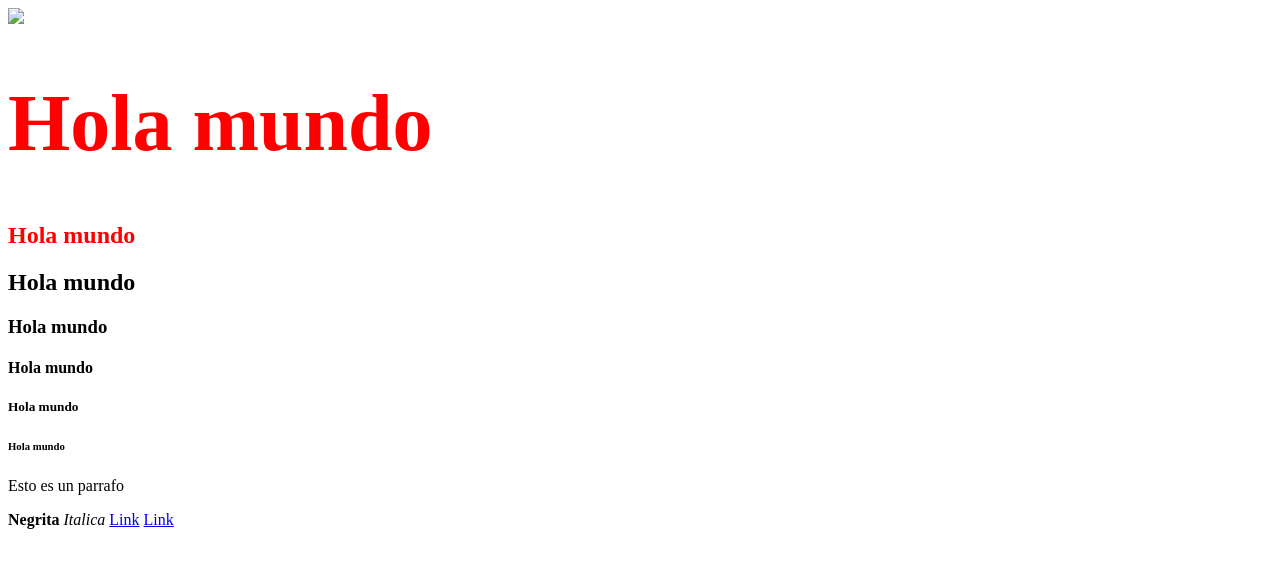
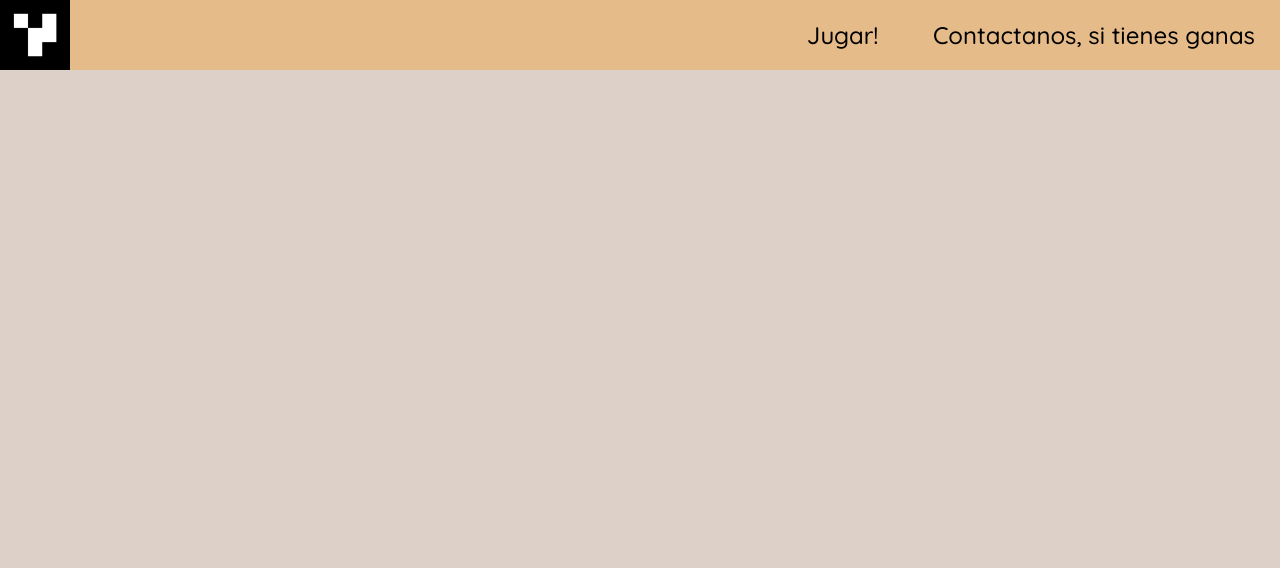
Before and after one commit to Margni-L04/labprog-grupo2, a plain HTML site: page TP 2/index.html in a window 1280 px wide. Drawn offline with Linux system fonts and the light colour scheme; files that its build step writes are made by us from their sources.

Commit message:
Comienzo de nav-bar

```diff
--- /dev/null
+++ b/TP 2/css/styles.css
@@ -0,0 +1,52 @@
+*{
+    margin: 0;
+    font-family: "EB Garamond", sans-serif;
+    font-optical-sizing: auto;
+}
+
+body {
+    background-color: #DDD0C8;
+}
+
+.header {
+    background-color: #e5bb89;
+    display: flex;
+    justify-content: space-between;
+    align-items: center;
+    height: 70px;
+    width: auto;
+}
+
+.logo {
+    height: 70px;
+    width: auto;
+}
+
+.aNav {
+    font-family: "Quicksand", sans-serif;
+    font-weight: 500;
+    font-size: 1.5em;
+    display: inline-block;
+    padding: 12.75px 25px;
+    text-decoration: none;
+    color: black;
+}
+
+a:visited {
+    color: black;
+}
+
+a:hover {
+    color: whitesmoke;
+    background-color: brown;
+    transition: color 0.25s ease;
+    transition: all 0.25s ease;
+    border-radius: 40px;
+}
+
+.cuadrado {
+    width: 60px;
+    height: 60px;
+    background-color: white;
+    cursor: pointer;
+}
--- a/TP 2/index.html
+++ b/TP 2/index.html
@@ -1,29 +1,26 @@
+<!DOCTYPE html>
+<html lang="es">
 <head>
-    <title>Mi hola mundo</title>
+    <title>Testeando</title>
+
+    <!--CSS code-->
     <link rel="stylesheet" href="styles.css">
+
+    <!--Fuentes-->
+    <link rel="preconnect" href="https://fonts.googleapis.com">
+    <link rel="preconnect" href="https://fonts.gstatic.com" crossorigin>
+    <link href="https://fonts.googleapis.com/css2?family=Quicksand:wght@300..700&display=swap" rel="stylesheet">
 </head>
+
 <body>
+    <header class="header">
+        <img src="logo.png" id="logo" class="logo">
+        <nav>
+            <a href='#' title="Probando HTML" class="aNav">Jugar!</a>
+            <a href='#' title="Probando HTML" class="aNav">Contactanos, si tienes ganas</a>
+        </nav>
+        <!--<button id="boton" class="cuadrado"></button>-->
+    </header>
 
-    <img src="un link">
-
-    <h1 id="tituloPrincipal">Hola mundo</h1>
-    <h2 class="textoRojo">Hola mundo</h2>
-    <h2>Hola mundo</h2>
-    <h3>Hola mundo</h3>
-    <h4>Hola mundo</h4>
-    <h5>Hola mundo</h5>
-    <h6>Hola mundo</h6>
-
-    <p>Esto es un parrafo</p>
-    <b>Negrita</b>
-    <i>Italica</i>
-
-    <a href="http://www.google.com">Link</a>
-    <a href="http://www.google.com" target="_blank">Link</a>
+    <script src="scripts.js"></script>
 </body>
-
-<etiqueta color = "red">
-
-</etiqueta>
-
-<etiqueta />
--- /dev/null
+++ b/TP 2/scripts.js
@@ -0,0 +1,25 @@
+/* Invertir la imagen al pasar por encima */
+const logo = document.getElementById('logo');
+
+logo.addEventListener('mouseenter', () => {
+    logo.src = 'logoInvertido.png';
+});
+
+logo.addEventListener('mouseleave', () => {
+    logo.src = 'logo.png';
+});
+
+/* Cambio del color del cuadrado de blanco a negro al hacer click */
+const boton = document.getElementById('boton');
+let estaVivo = true;
+
+boton.addEventListener('click', () => {
+    if(estaVivo) {
+        //esta vivo, lo matamos
+        boton.style.backgroundColor = 'black';
+    } else {
+        //esta muerto, revive
+        boton.style.backgroundColor = 'white';
+    }
+    estaVivo = !estaVivo;
+});
--- a/TP 2/styles.css
+++ /dev/null
@@ -1,23 +0,0 @@
-h1{
-    color: red;
-}
-
-.textoRojo{
-    color: red;
-}
-
-.textoGrande{
-    font-size: 35;
-}
-#tituloPrincipal{
-    font-size: 80;
-}
-
-.displayCenter{
-    display: flex;
-    justify-content: center;
-}
-
-.azul{
-
-}
```
Also changed, not shown: TP 2/logo.png (added), TP 2/logoInvertido.png (added).
